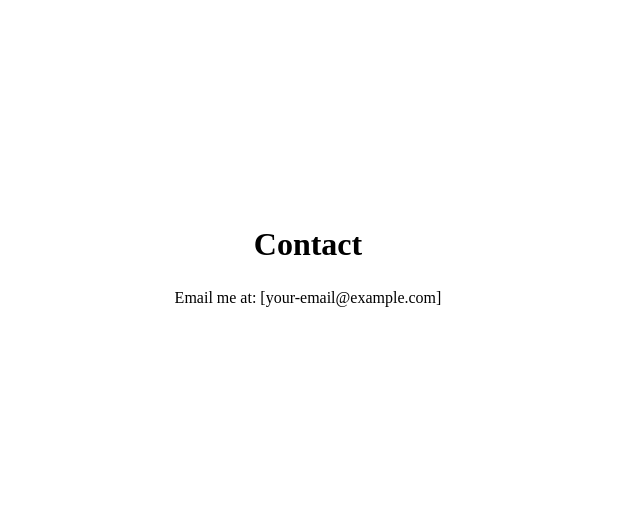
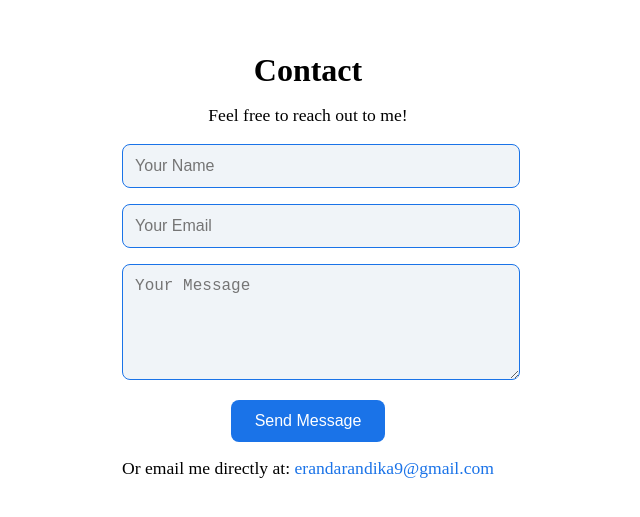
Before and after one commit to ErandaRandikaRox/my-portfolio, a React (Create React App) app: page / in a window 1280 px wide. Shown: the part 3911-4428 px from the top of the page, without its empty margins (332-972 px from the left). Built offline with nearby package versions, Linux system fonts and the light colour scheme; no server answers.

Commit message:
email updated

```diff
--- a/package.json
+++ b/package.json
@@ -4,6 +4,7 @@
   "homepage": "https://ErandaRandikaRox.github.io/my-portfolio",
   "private": true,
   "dependencies": {
+    "@emailjs/browser": "^4.4.1",
     "@testing-library/dom": "^10.4.0",
     "@testing-library/jest-dom": "^6.6.3",
     "@testing-library/react": "^16.2.0",
--- a/src/components/Contact.css
+++ b/src/components/Contact.css
@@ -11,14 +11,95 @@
 #contact h2 {
   font-size: 2rem;
   font-weight: bold;
+  margin-bottom: 1rem;
 }
 
 #contact p {
   margin-top: 1rem;
+  font-size: 1.1rem;
 }
 
+.form-group {
+  margin: 1rem 0;
+}
+
+.form-group input,
+.form-group textarea {
+  width: 100%;
+  max-width: 400px; /* Limit width for larger screens */
+  padding: 0.75rem;
+  font-size: 1rem;
+  border: 1px solid #1a73e8; /* Blue border */
+  border-radius: 8px;
+  background-color: #f0f4f8; /* Light blue-gray */
+  color: #333;
+}
+
+.form-group textarea {
+  resize: vertical; /* Allow vertical resizing only */
+}
+
+#contact button {
+  background-color: #1a73e8; /* Blue background */
+  color: #ffffff; /* White text */
+  border: none;
+  padding: 0.75rem 1.5rem;
+  font-size: 1rem;
+  border-radius: 8px;
+  cursor: pointer;
+  transition: background-color 0.3s ease;
+}
+
+#contact button:hover {
+  background-color: #1557b0; /* Darker blue on hover */
+}
+
+.status-message {
+  margin-top: 1rem;
+  font-size: 1rem;
+  color: #1a73e8; /* Blue for success/error */
+}
+
+.email-fallback a {
+  color: #1a73e8;
+  text-decoration: none;
+}
+
+.email-fallback a:hover {
+  text-decoration: underline;
+}
+
+/* Responsive adjustments */
 @media (max-width: 768px) {
+  #contact {
+    padding: 1.5rem;
+  }
+
   #contact h2 {
     font-size: 1.5rem;
   }
+
+  .form-group input,
+  .form-group textarea {
+    max-width: 100%; /* Full width on smaller screens */
   }
+
+  #contact p {
+    font-size: 1rem;
+  }
+}
+
+@media (max-width: 480px) {
+  #contact {
+    padding: 1rem;
+  }
+
+  #contact h2 {
+    font-size: 1.25rem;
+  }
+
+  #contact button {
+    padding: 0.6rem 1.2rem;
+    font-size: 0.9rem;
+  }
+}
--- a/src/components/Contact.js
+++ b/src/components/Contact.js
@@ -1,12 +1,96 @@
-import React from 'react';
+import React, { useState, useEffect } from 'react';
+import emailjs from '@emailjs/browser';
 import './Contact.css';
 
 const Contact = () => {
+  const [formData, setFormData] = useState({
+    name: '',
+    email: '',
+    message: '',
+  });
+  const [status, setStatus] = useState('');
+
+  // Initialize EmailJS with your Public Key (User ID)
+  useEffect(() => {
+    emailjs.init(process.env.REACT_APP_EMAILJS_USER_ID || 'YOUR_USER_ID'); // Replace with your User ID if not using .env
+  }, []);
+
+  const handleChange = (e) => {
+    const { name, value } = e.target;
+    setFormData((prev) => ({ ...prev, [name]: value }));
+  };
+
+  const sendEmail = (e) => {
+    e.preventDefault();
+
+    // Use environment variables or replace with your actual credentials
+    const serviceID = process.env.REACT_APP_EMAILJS_SERVICE_ID || 'YOUR_SERVICE_ID';
+    const templateID = process.env.REACT_APP_EMAILJS_TEMPLATE_ID || 'YOUR_TEMPLATE_ID';
+
+    emailjs
+      .send(serviceID, templateID, {
+        name: formData.name,
+        email: formData.email,
+        message: formData.message,
+      })
+      .then(
+        (result) => {
+          console.log('Success:', result.text);
+          setStatus('Message sent successfully!');
+          setFormData({ name: '', email: '', message: '' });
+        },
+        (error) => {
+          console.error('Error:', error); // Log full error object
+          setStatus(`Failed to send message: ${error.text || 'Unknown error'}`);
+        }
+      );
+  };
+
   return (
     <section id="contact">
       <div>
         <h2>Contact</h2>
-        <p>Email me at: [your-email@example.com]</p>
+        <p>Feel free to reach out to me!</p>
+        <form onSubmit={sendEmail}>
+          <div className="form-group">
+            <input
+              type="text"
+              name="name"
+              value={formData.name}
+              onChange={handleChange}
+              placeholder="Your Name"
+              required
+            />
+          </div>
+          <div className="form-group">
+            <input
+              type="email"
+              name="email"
+              value={formData.email}
+              onChange={handleChange}
+              placeholder="Your Email"
+              required
+            />
+          </div>
+          <div className="form-group">
+            <textarea
+              name="message"
+              value={formData.message}
+              onChange={handleChange}
+              placeholder="Your Message"
+              rows="5"
+              required
+            />
+          </div>
+          <button type="submit">Send Message</button>
+        </form>
+        {status && <p className="status-message">{status}</p>}
+        <p className="email-fallback">
+          Or email me directly at:{' '}
+          <a href="mailto:erandarandika200112drckstudy@gmail.com">
+            erandarandika9@gmail.com
+          </a>
+        </p>
       </div>
     </section>
   );
```
Also changed, not shown: 1 other file (tests, documents, lock files or other folders). Lines whose indentation alone changed are shown as unchanged.
